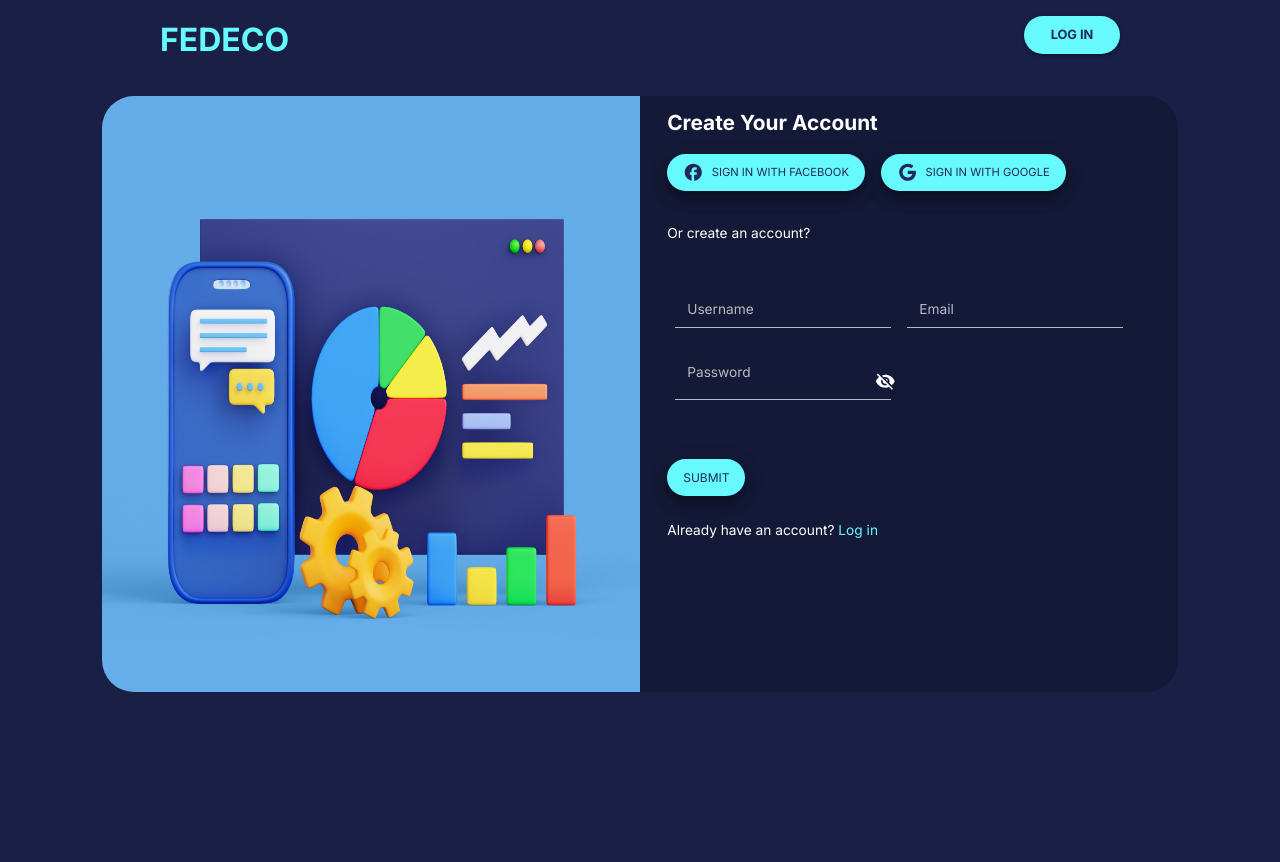
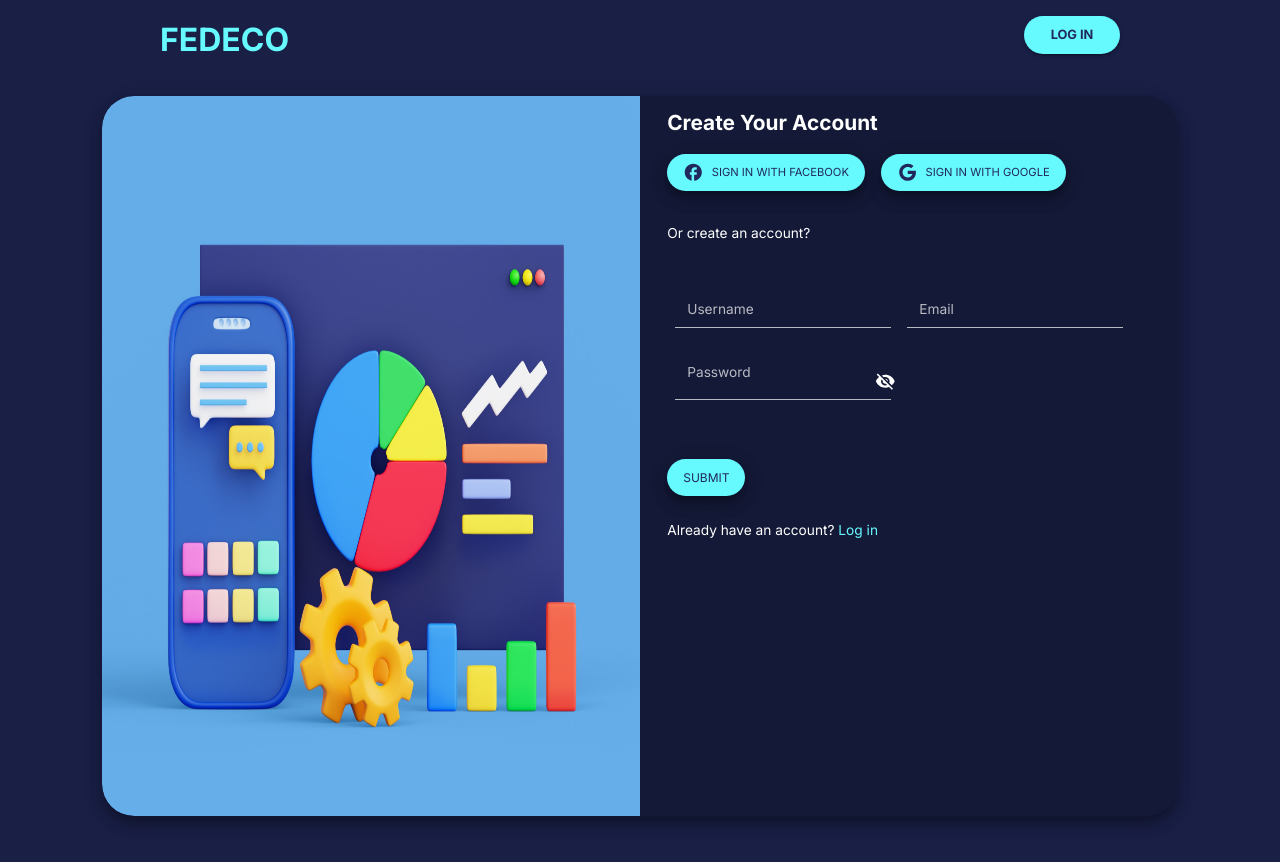
Before and after one commit to ferdinandimeka/inventory_app, a React (Vite) app in the folder client/: page /signup in a window 1280 px wide. Shown: the top 862 px of the page. Before the commit the page ends 816 px from the top, so only its background shows below. Built offline with nearby package versions, Linux system fonts and the light colour scheme.

Commit message:
added styling

```diff
--- a/client/src/scenes/Login/index.jsx
+++ b/client/src/scenes/Login/index.jsx
@@ -128,13 +128,18 @@ return (
       </Box>
 
       <Box
-          height="70vh"
+          height="100vh"
           mt="2rem"
           mx="8%"
           borderRadius="2rem"
       >
 
-          <FlexBetween>
+          <FlexBetween
+                height="90%"
+                borderRadius="2rem"
+                boxShadow={theme.shadows[10]}
+                overflow="hidden"
+          >
               <Hidden mdDown>
               {/* <Typography
                   position="absolute"
@@ -153,7 +158,7 @@ return (
                   alt="signup image"
                   src={abacus}
                   width='50%'
-                  height='596px'
+                  height='100%'
                   borderRadius="2rem 0 0 2rem"
               />
 
@@ -164,7 +169,7 @@ return (
                       backgroundColor: theme.palette.primary[700],
                       //color: theme.palette.primary[900],
                       width: '100%',
-                      height: '596px',
+                      height: '100%',
                       borderRadius: '0 2rem 2rem 0',
                       padding: '0.7rem'
                   }}
--- a/client/src/scenes/signup/index.jsx
+++ b/client/src/scenes/signup/index.jsx
@@ -127,8 +127,13 @@ const Signup = () => {
         </Box>
       </Box>
 
-      <Box height="90vh" mt="2rem" mx="8%" borderRadius="2rem">
-        <FlexBetween>
+      <Box height="100vh" mt="2rem" mx="8%" borderRadius="2rem">
+        <FlexBetween
+            height="90%"
+            borderRadius="2rem"
+            boxShadow={theme.shadows[10]}
+            overflow="hidden"
+        >
           <Hidden mdDown>
             {/* <Typography
                     position="absolute"
@@ -147,7 +152,7 @@ const Signup = () => {
               alt="signup image"
               src={signup}
               width="50%"
-              height="596px"
+              height="100%"
               borderRadius="2rem 0 0 2rem"
             />
           </Hidden>
@@ -157,7 +162,7 @@ const Signup = () => {
               backgroundColor: theme.palette.primary[700],
               //color: theme.palette.primary[900],
               width: "100%",
-              height: "596px",
+              height: "100%",
               borderRadius: "0 2rem 2rem 0",
               padding: "0.7rem",
             }}
```
